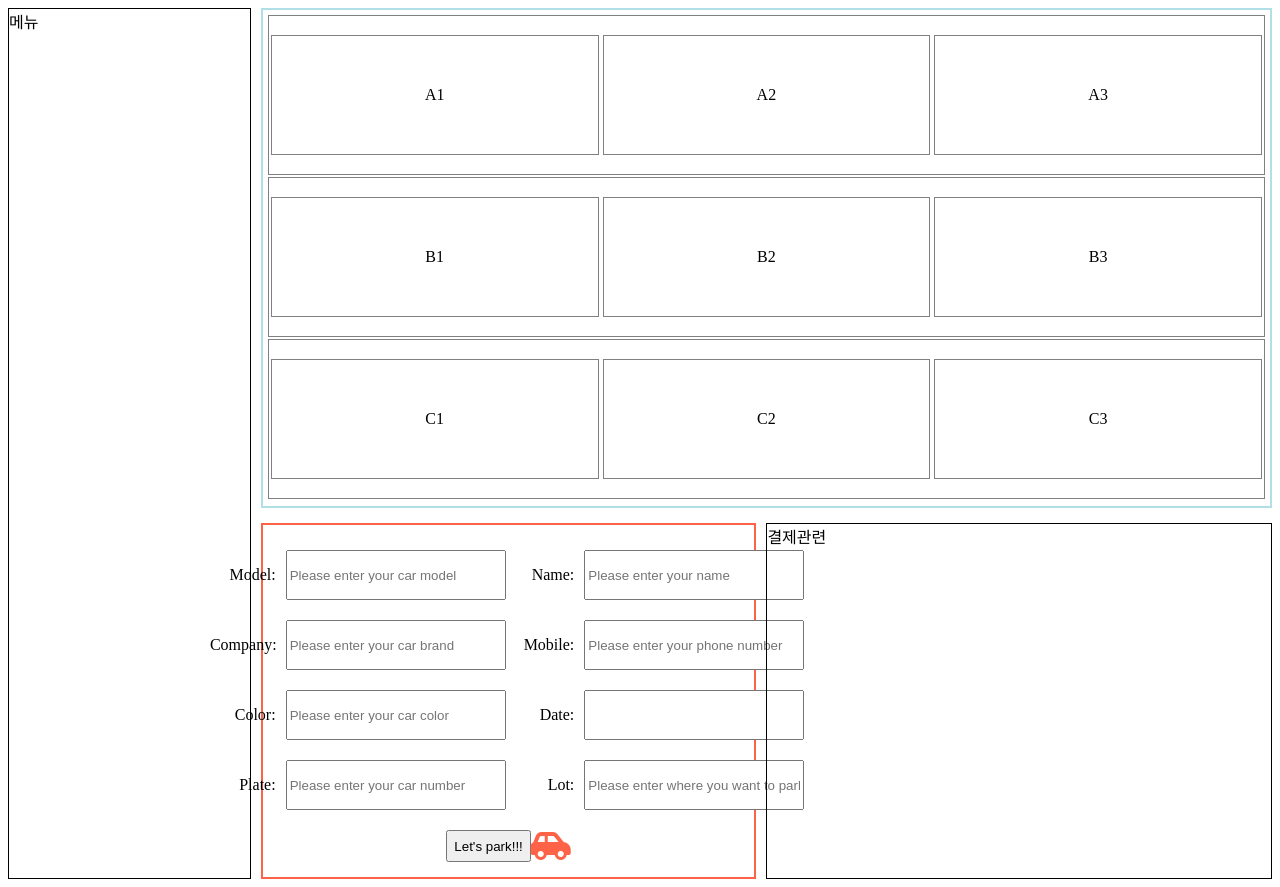
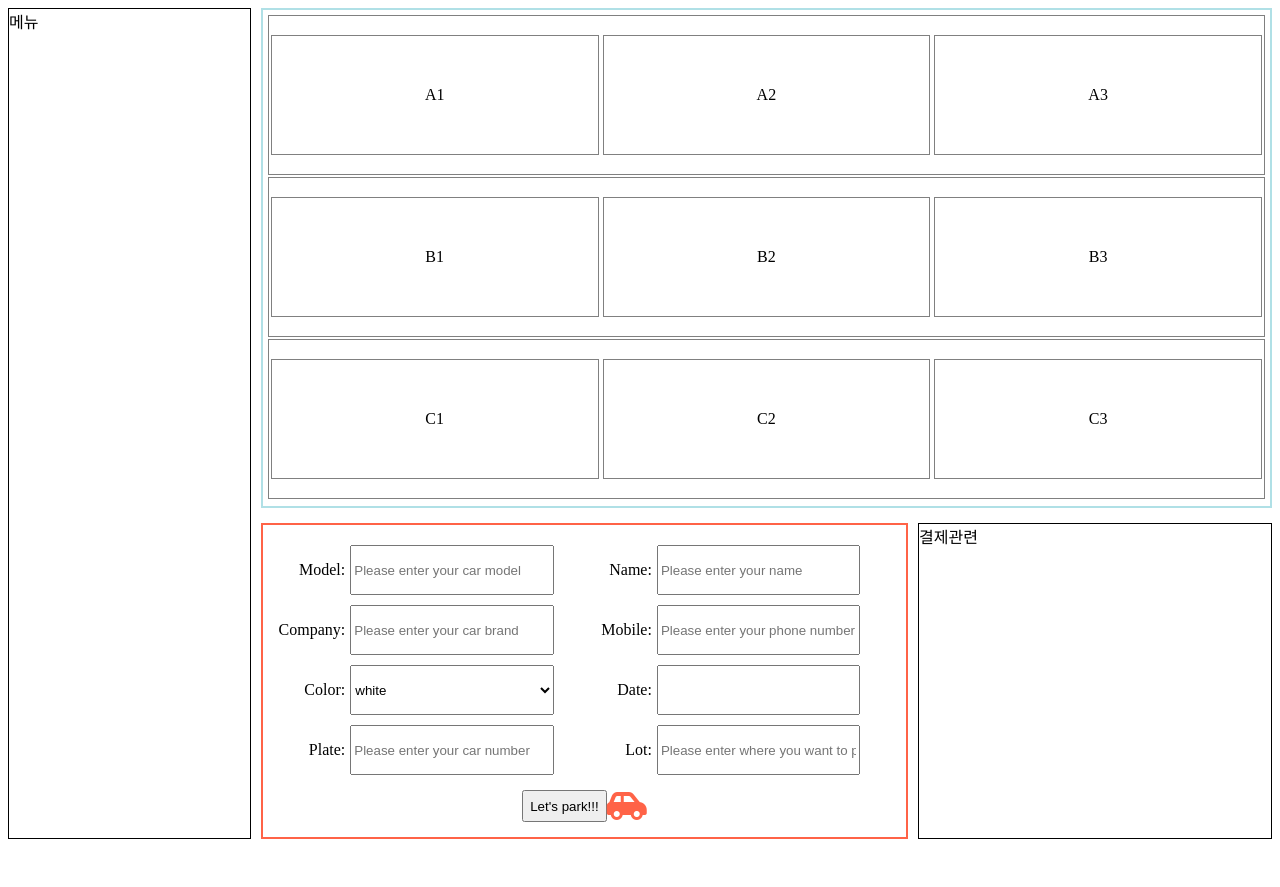
Before and after one commit to jw-lab/Board, a Django app: page / in a window 1280 px wide. After the commit the page ends 839 px from the top, so only its background shows below. Run offline with Django 3.2, Linux system fonts and the light colour scheme; data that the repository does not hold is empty; some libraries are stand-ins or nearby versions.

Commit message:
pc환경 반응형 완료, 차 컬러 select box 적용 완료

```diff
--- a/parkingapp/templates/parkingapp/main.html
+++ b/parkingapp/templates/parkingapp/main.html
@@ -46,7 +46,18 @@
 
                              <div>
                                 <label for="color">Color: </label>
-                                <input type="text" id="color" name="color" placeholder="Please enter your car color">
+                                <select name="color" id="color">
+                                    <option value="white">white</option>
+                                    <option value="black">black</option>
+                                    <option value="gray">gray</option>
+                                    <option value="silver">silver</option>
+                                    <option value="blue">blue</option>
+                                    <option value="red">red</option>
+                                    <option value="green">green</option>
+                                    <option value="gold">gold</option>
+                                    <option value="brown">brown</option>
+                                    <option value="orange">orange</option>
+                                </select>
                              </div>
 
                             <div>
@@ -76,8 +87,9 @@
                                 <label for="lot">Lot: </label>
                                 <input type="text" id="lot" name="lot" placeholder="Please enter where you want to park">
                             </div>
+                        </section>
 
-                        </section>
+
                     </div>
 
                     <section class="parkButton">
--- a/static/style.css
+++ b/static/style.css
@@ -57,12 +57,11 @@ p{
 
 .bottomLayout{
     display: grid;
-    grid-template-columns: 50% 50%;
+    grid-template-columns: 65% 35%;
 }
 
 .entrance{
     border: 2px solid tomato;
-    width: auto;
     margin-top: 15px;
     margin-right: 10px;
     padding: 15px;
@@ -70,12 +69,14 @@ p{
     flex-direction: column;
     justify-content: center;
     align-items: center;
+    text-align: center;
+    width: auto;
 }
 
-input{
+input, select{
     height: 50px;
-    width: 220px;
-    margin: 10px;
+    width: 85%;
+    margin: 5px;
 }
 
 label {
@@ -84,9 +85,7 @@ label {
 
 .payment{
     margin-top: 15px;
-    /* flex 사이 간격 주는 것이 있으면 그걸 적용하자 */
     border: 1px solid black;
-    width: auto;
 }
 
 .container {
@@ -95,10 +94,13 @@ label {
     grid-template-rows: auto;
     align-items: center;
     margin-bottom: 10px;
+    width: 100%;
+    grid-column-gap: 0;
 }
 
 .container div {
     display: grid;
     grid-template-columns: 22% 1fr;
     align-items: center;
+    width: 100%;
 }
```
